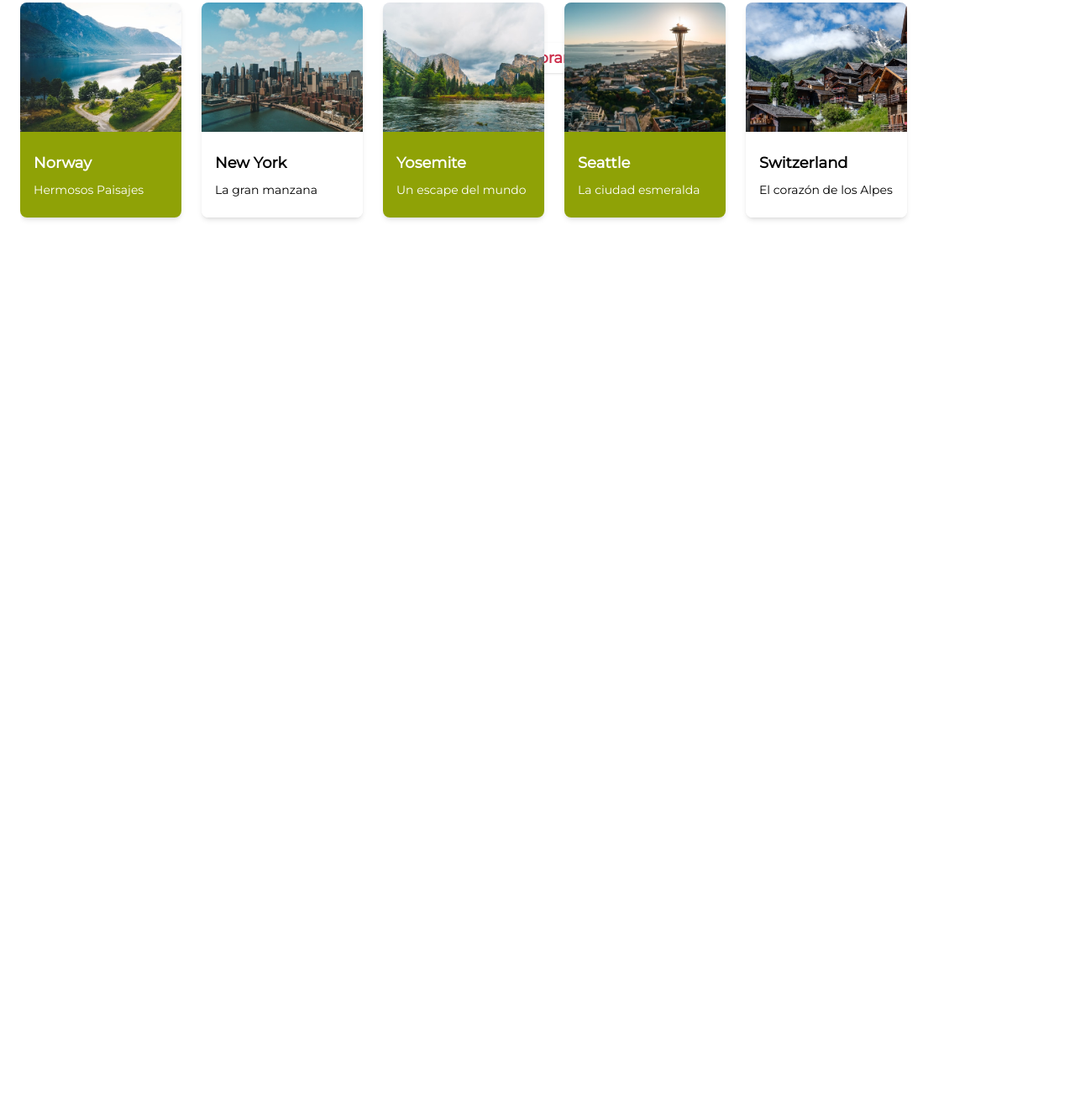
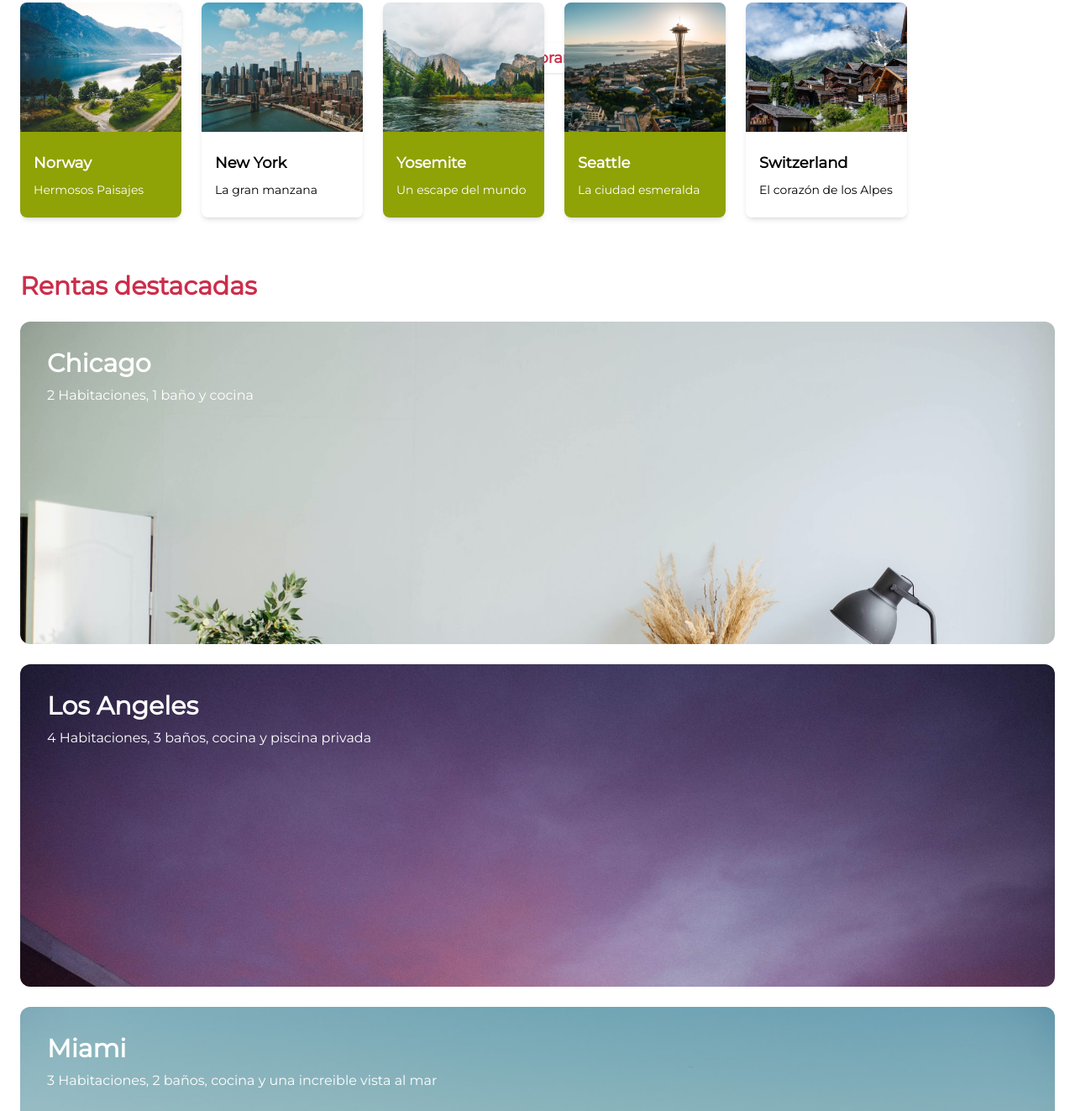
Before and after one commit to albertoBetancourt/horizon-travel, a website: page public/index.html in a window 1280 px wide. Shown: the part 397-1720 px from the top of the page at 84% size. Before the commit the page ends 800 px from the top, so only its background shows below. Drawn offline with Linux system fonts and the light colour scheme.

Commit message:
se agrega modulo rentas destacadas

```diff
--- a/public/index.html
+++ b/public/index.html
@@ -72,7 +72,27 @@
                     </div>
                 </div>
             </div>
-            <div id="rentas_destacadas"></div>
+            <div class="px-6 h-full w-full" id="rentas_destacadas">
+                <p class="text-3xl text-primary font-semibold pb-6 mt-6">Rentas destacadas</p>
+                <div class="w-full h-auto flex flex-col space-y-6 items-center justify-center">
+                    <div class="w-full h-96 bg-(image:--background-chicago) bg-cover rounded-xl">
+                        <p class="card-title">Chicago</p>
+                        <p class="text-md pl-8 text-white mr-24">2 Habitaciones, 1 baño y cocina</p>
+                    </div>
+                    <div class="w-full h-96 bg-(image:--background-la) bg-cover rounded-xl">
+                        <p class="card-title">Los Angeles</p>
+                        <p class="text-md pl-8 text-white mr-24">4 Habitaciones, 3 baños, cocina y piscina privada</p>
+                    </div>
+                    <div class="w-full h-96 bg-(image:--background-miami) bg-cover rounded-xl">
+                        <p class="card-title">Miami</p>
+                        <p class="text-md pl-8 text-white mr-24">3 Habitaciones, 2 baños, cocina y una increible vista al mar</p>
+                    </div>
+                    <div class="w-full h-96 bg-(image:--background-miami) bg-cover rounded-xl">
+                        <p class="card-title">Bali</p>
+                        <p class="text-md pl-8 text-white mr-24">2 Habitaciones, 2 baños, cocina y piscina privada</p>
+                    </div>
+                </div>
+            </div>
         </section>
     </main>
     <footer></footer>
--- a/src/css/tailwind.css
+++ b/src/css/tailwind.css
@@ -36,4 +36,8 @@
     .Card--info {
         @apply w-full h-2/5 flex flex-col justify-center items-start gap-2 p-4 rounded-b-lg;
     }
+
+    .card-title{
+        @apply font-semibold text-3xl px-8 pt-8 pb-2 text-white;
+    }
 }
```
Also changed, not shown: public/css/tailwind.css.
